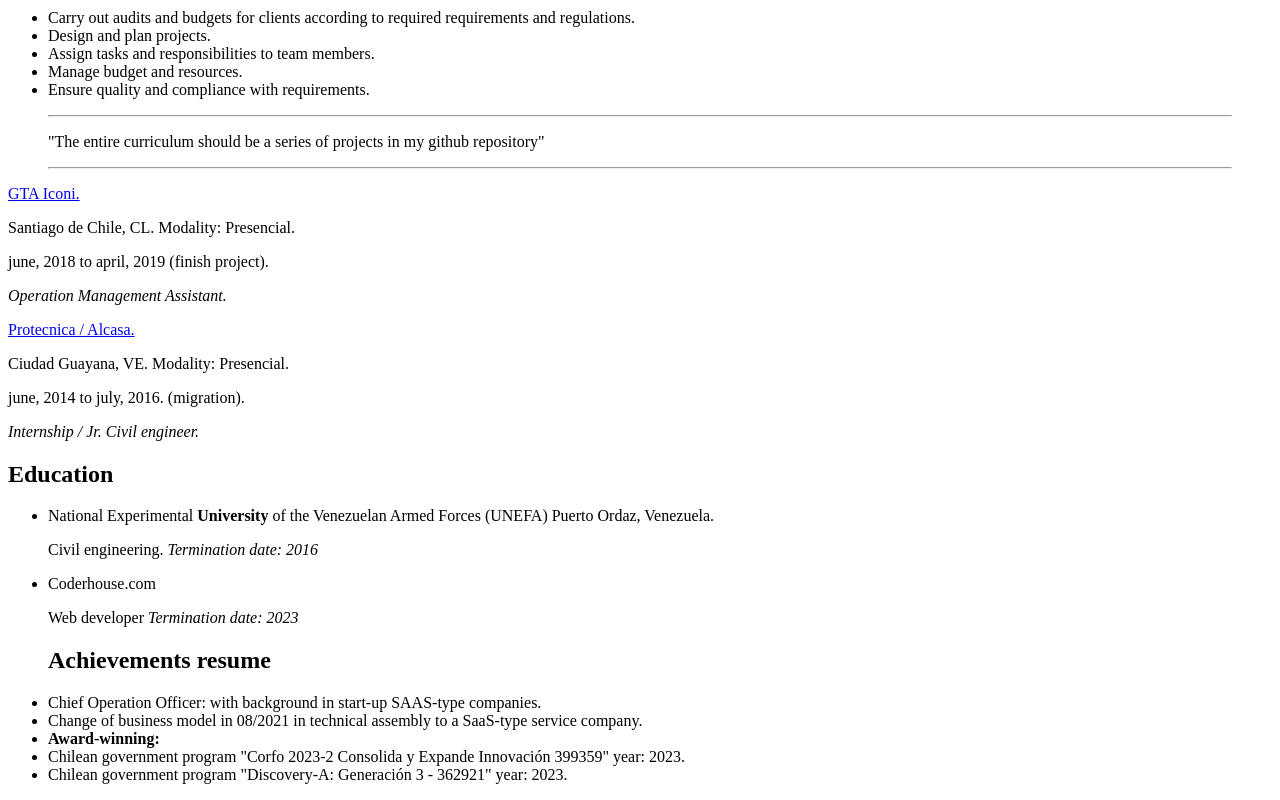
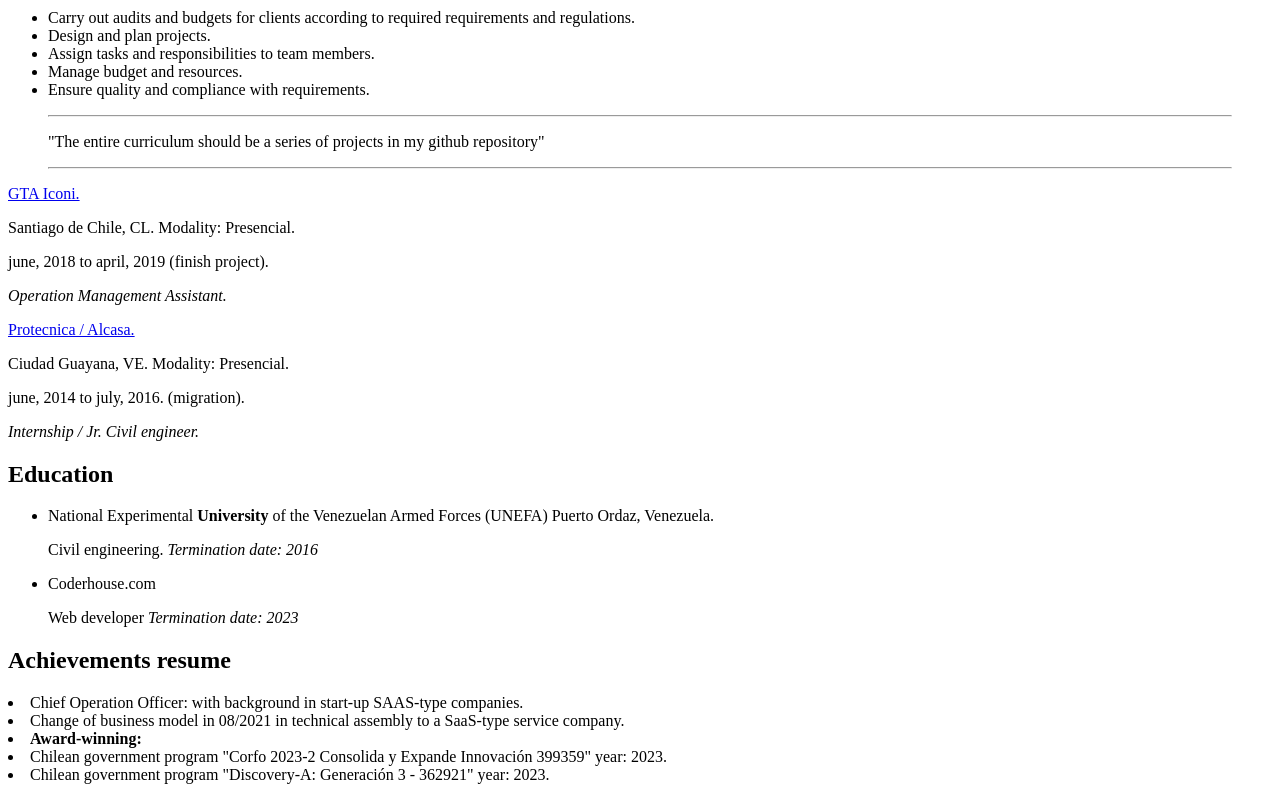
Before and after one commit to morenalcuadrado/the_curriculum, a plain HTML site: page index.html in a window 1280 px wide. Shown: the part 1337-2137 px from the top of the page. Drawn offline with Linux system fonts and the light colour scheme.

Commit message:
html: a new section for achievements

```diff
--- a/index.html
+++ b/index.html
@@ -148,6 +148,10 @@
                         <li class="list-subtitle">Coderhouse.com
                             <p>Web developer <span><i>Termination date: 2023</i></span></p>
                         </li>
+                    </ul>
+                </article>
+            </section>
+            <section class="text text-with-images">
                 <h2 class="mini-titles">Achievements resume</h2> <!-- class "list-title" -->
                 <li class="list-subtitle">Chief Operation Officer: with background in start-up SAAS-type companies.
                 </li>
@@ -157,8 +161,6 @@
                     <li class="list-sub-sub">Chilean government program "Corfo 2023-2 Consolida y Expande Innovación 399359" year: 2023.</li>
                     <li class="list-sub-sub">Chilean government program "Discovery-A: Generación 3 - 362921" year: 2023.</li>
                 </li>
-                    </ul>
-                </article>
             </section>
         </main>
     </body>
```
Lines whose indentation alone changed are shown as unchanged.
